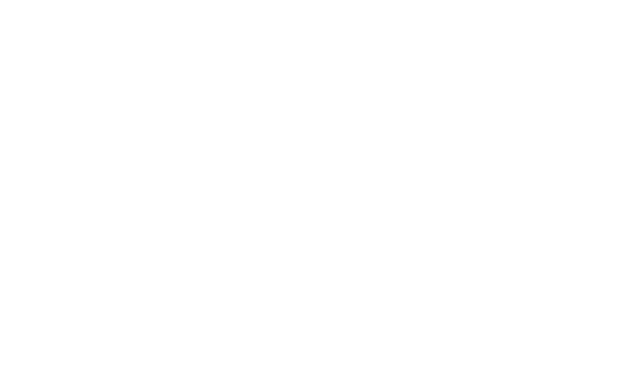
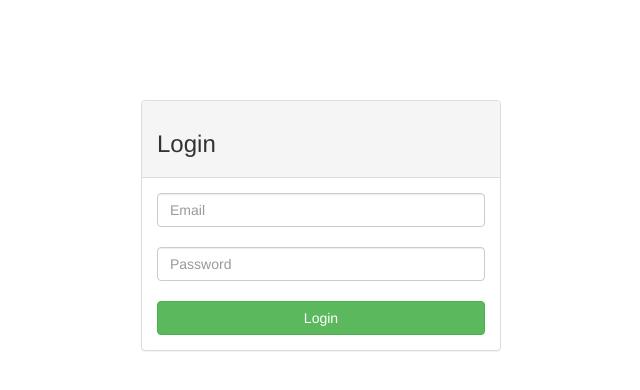
Before and after one commit to lakhansamani/angular-cakephp-auth, a PHP site: page / in a window 1280 px wide. Before the commit the part shown is empty. Shown: the top 390 px of the page, without its empty margins (319-959 px from the left). Run offline with PHP 8.4, Linux system fonts and the light colour scheme.

Commit message:
Adds login form in index.html

```diff
--- a/assets/css/app.css
+++ b/assets/css/app.css
@@ -1,3 +1,3 @@
 .top-space{
-	margin: 140px;
+	margin: 100px;
 }
--- a/index.html
+++ b/index.html
@@ -7,7 +7,26 @@
 		<link rel="stylesheet" type="text/css" href="assets/css/app.css">
 	</head>
 	<body>
+		<div class="top-space"></div>
+		<div class="container">
+			<div class="row">
+				<div class="col-lg-4 col-lg-offset-4">
+					<div class="panel panel-default">
+						<div class="panel-heading"><h3>Login</h3></div>
+						<div class="panel-body">
+							<form>
+								<input type="email" name="username" class="form-control" placeholder="Email"/>
+								<br/>
+								<input type="password" name="password" class="form-control" placeholder="Password" />
+								<br/>
+								<input type="submit" value="Login" class="btn btn-success btn-block"/>
+							</form>
+						</div>
+					</div>
 
+				</div>
+			</div>
+		</div>
 		<script type="text/javascript" src="bower_components/jquery/dist/jquery.js"></script>
 		<script type="text/javascript" src="bower_components/bootstrap/dist/js/bootstrap.js"></script>
 	</body>
```
